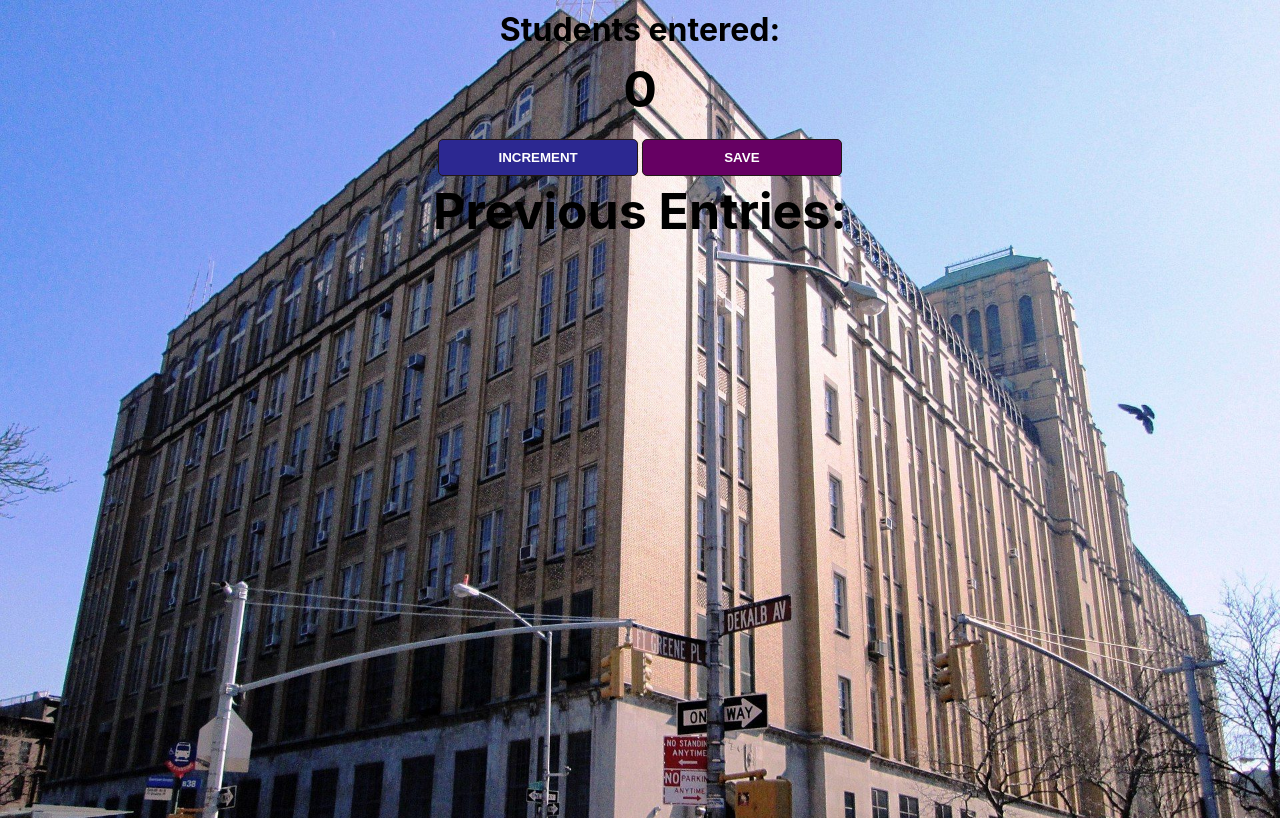
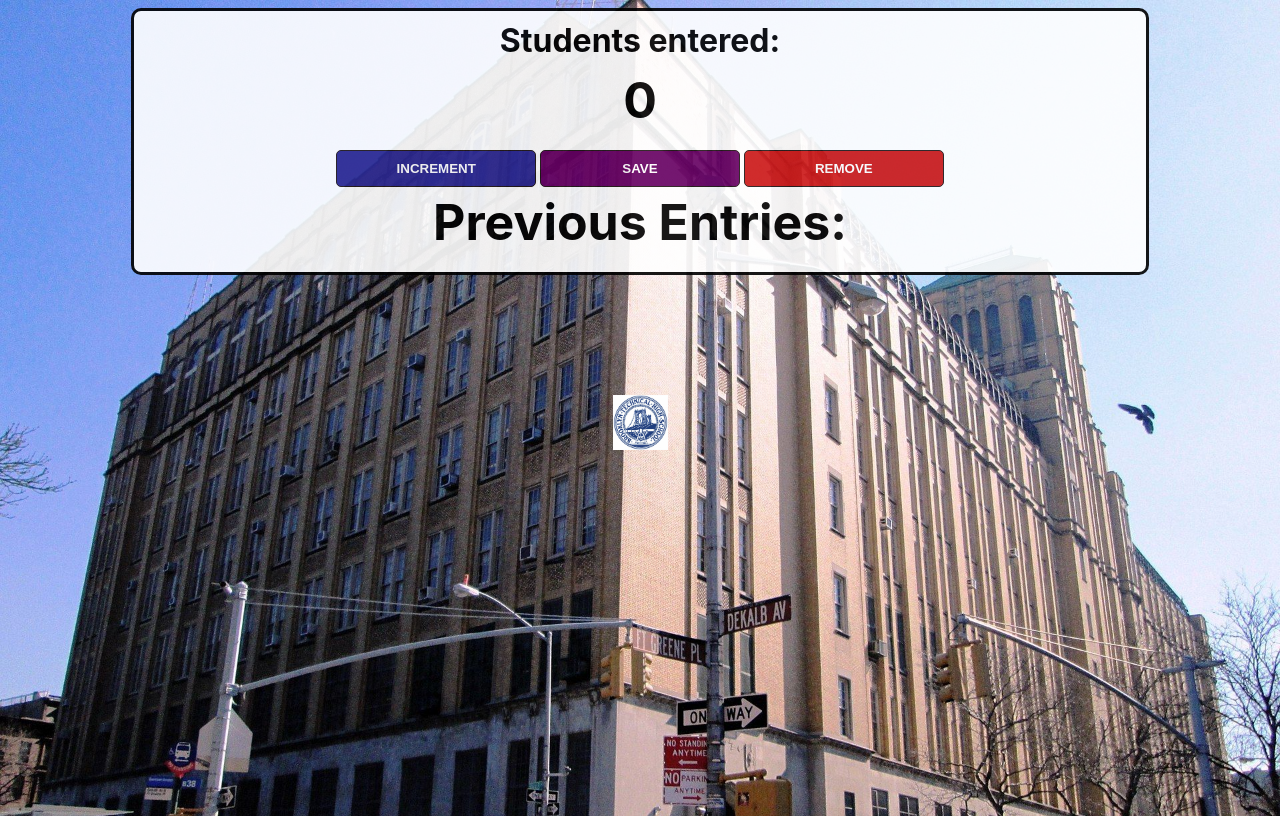
Before and after one commit to kevinz217/Clicker-App, a plain HTML site: page index.html in a window 1280 px wide. Drawn offline with Linux system fonts and the light colour scheme.

Commit message:
THis will probably be the finished product

```diff
--- a/index.html
+++ b/index.html
@@ -2,12 +2,16 @@
     <head>
         <link rel="stylesheet" href="style.css">
     </head>
-    <body id = "container">
-                <h1>Students entered:</h1>
-                <h2 id="count-el">0</h2>
-                <button id="increment-btn" onclick="increment()">INCREMENT</button>
-                <button id="save-btn" onclick="save()">SAVE</button>
-                <h2 id="entries">Previous Entries:</h2>
+    <body tag= "container">
+        <div class = "container">
+            <h1>Students entered:</h1>
+            <h2 id="count-el">0</h2>
+            <button id="increment-btn" onclick="increment()">INCREMENT</button>
+            <button id="save-btn" onclick="save()">SAVE</button>
+            <button id="remove-btn" onclick="remove()">REMOVE</button>
+            <h2 id="entries">Previous Entries:</h2>
+        </div>
     </body>
+    <img id="logo" src = "images/Bthslogo.jpg" alt="bths's logo" width="55px" height = "55px">
     <script src="index.js"></script>
 </html>
--- a/index.js
+++ b/index.js
@@ -6,15 +6,30 @@
 // use console.log() to log the number of clicks - then test that in the browser’s console
 
 let count = 0;
+let logo = document.getElementById("logo")
 function increment() {
     count++;
     console.log(count)
     countEl = document.getElementById("count-el")
     countEl.innerHTML = count
     console.log(countEl)
+    logo.setAttribute("width", 55 + count)
+    logo.setAttribute("height", 55 + count)
 }
 
 function save() {
     entry = document.getElementById("entries")
     entry.innerHTML = entry.innerHTML + " " + count + " -"
 }
+
+function remove() {
+    if (count > 0) {
+    count--;
+    console.log(count)
+    countEl = document.getElementById("count-el")
+    countEl.innerHTML = count
+    console.log(countEl)
+    }
+    logo.setAttribute("width", 55 + count)
+    logo.setAttribute("height", 55 + count)
+}
--- a/style.css
+++ b/style.css
@@ -1,6 +1,6 @@
 body {
     background-image: url("images/bths.jpg");
-  background-size: cover;
+    background-size: cover;
     font-family: -apple-system, BlinkMacSystemFont, 'Segoe UI', Roboto, Oxygen, Ubuntu, Cantarell, 'Open Sans', 'Helvetica Neue', sans-serif;
     font-weight: bold;
     text-align: center;
@@ -47,3 +47,12 @@ body {
   #save-btn {
     background: #660063;
   }
+
+  #remove-btn {
+    background: #cc1717;
+  }
+
+  #logo {
+    position: relative;
+    top: 15%;
+  }
```
Also changed, not shown: images/Bthslogo.jpg (added).
